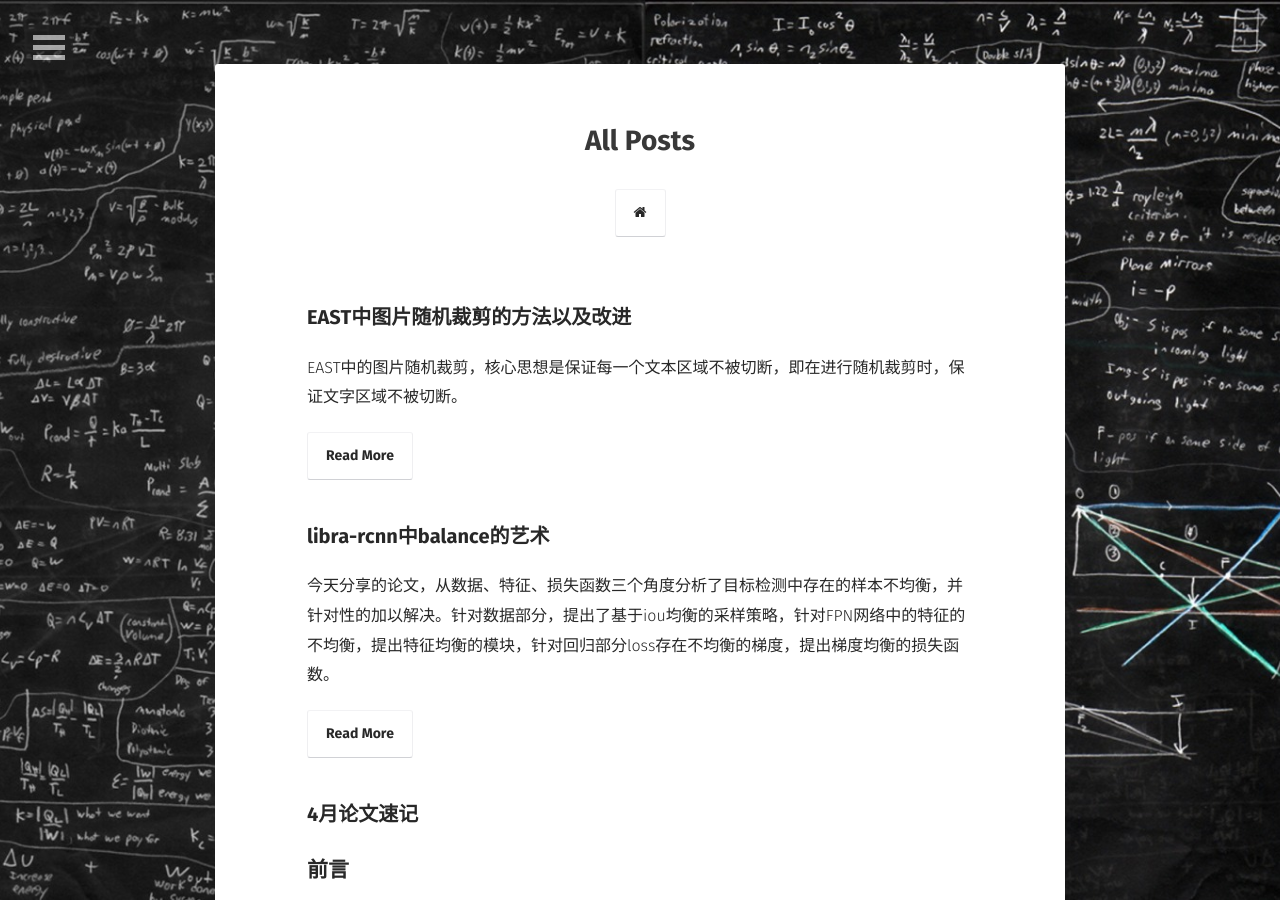
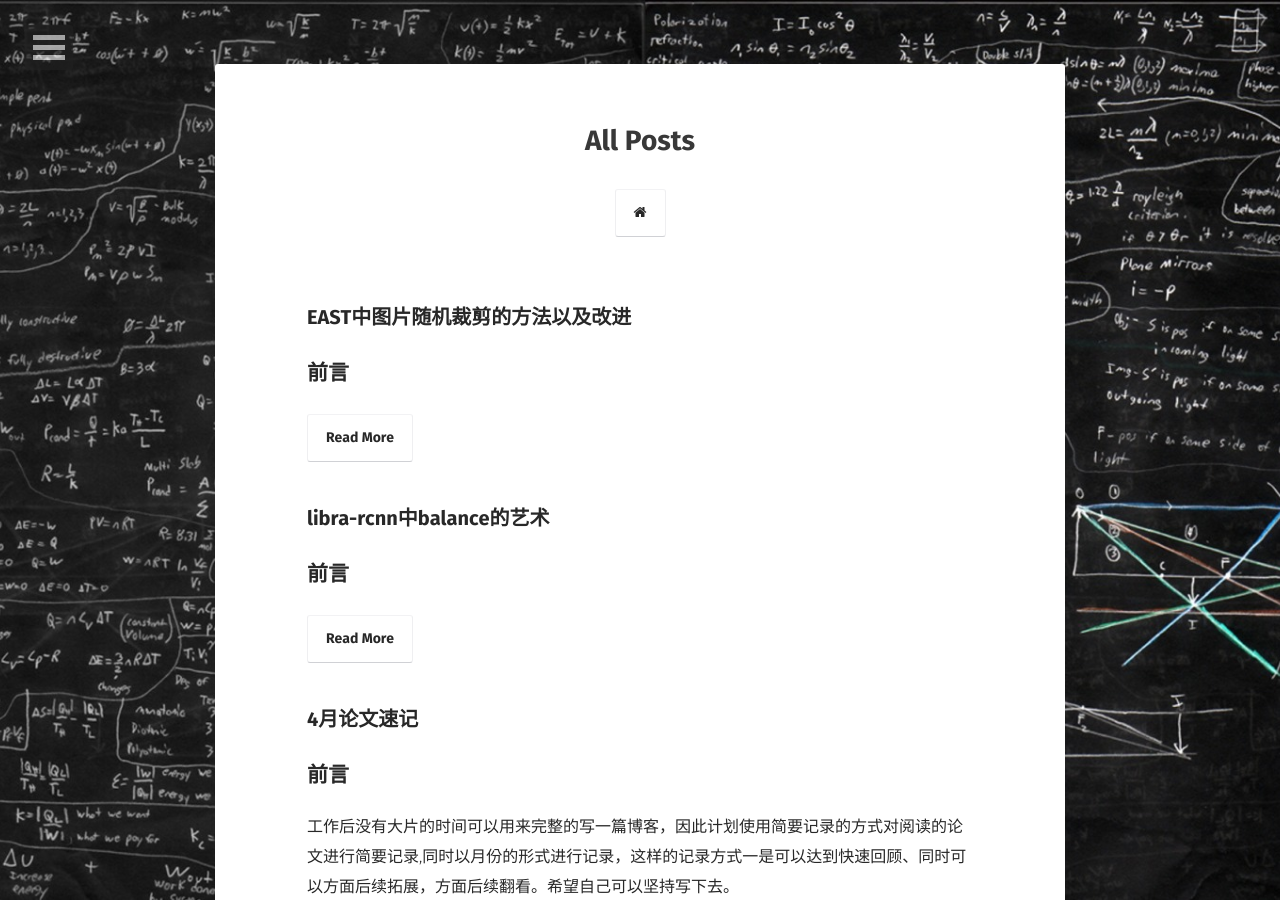
Before and after one commit to saicoco/saicoco.github.io, a Jekyll site: the page built from posts/index.md, in a window 1280 px wide and 900 px high. Built offline with Jekyll 4.4.1, drawn with Linux system fonts in a browser that asks for light colours; some web fonts are replaced.

Commit message:
fix display

```diff
--- a/_posts/2019-06-03-libra-rcnn.md
+++ b/_posts/2019-06-03-libra-rcnn.md
@@ -12,7 +12,7 @@ description: Scene Text Recognition
 
 ---
 
-
+## 前言
 
 今天分享的论文，从数据、特征、损失函数三个角度分析了目标检测中存在的样本不均衡，并针对性的加以解决。针对数据部分，提出了基于iou均衡的采样策略，针对FPN网络中的特征的不均衡，提出特征均衡的模块，针对回归部分loss存在不均衡的梯度，提出梯度均衡的损失函数。
 
--- a/_posts/2019-06-04-random_crop.md
+++ b/_posts/2019-06-04-random_crop.md
@@ -15,7 +15,7 @@ description: Scene Text Recognition
 
 
 
-
+## 前言
 
 EAST中的图片随机裁剪，核心思想是保证每一个文本区域不被切断，即在进行随机裁剪时，保证文字区域不被切断。
 
```
